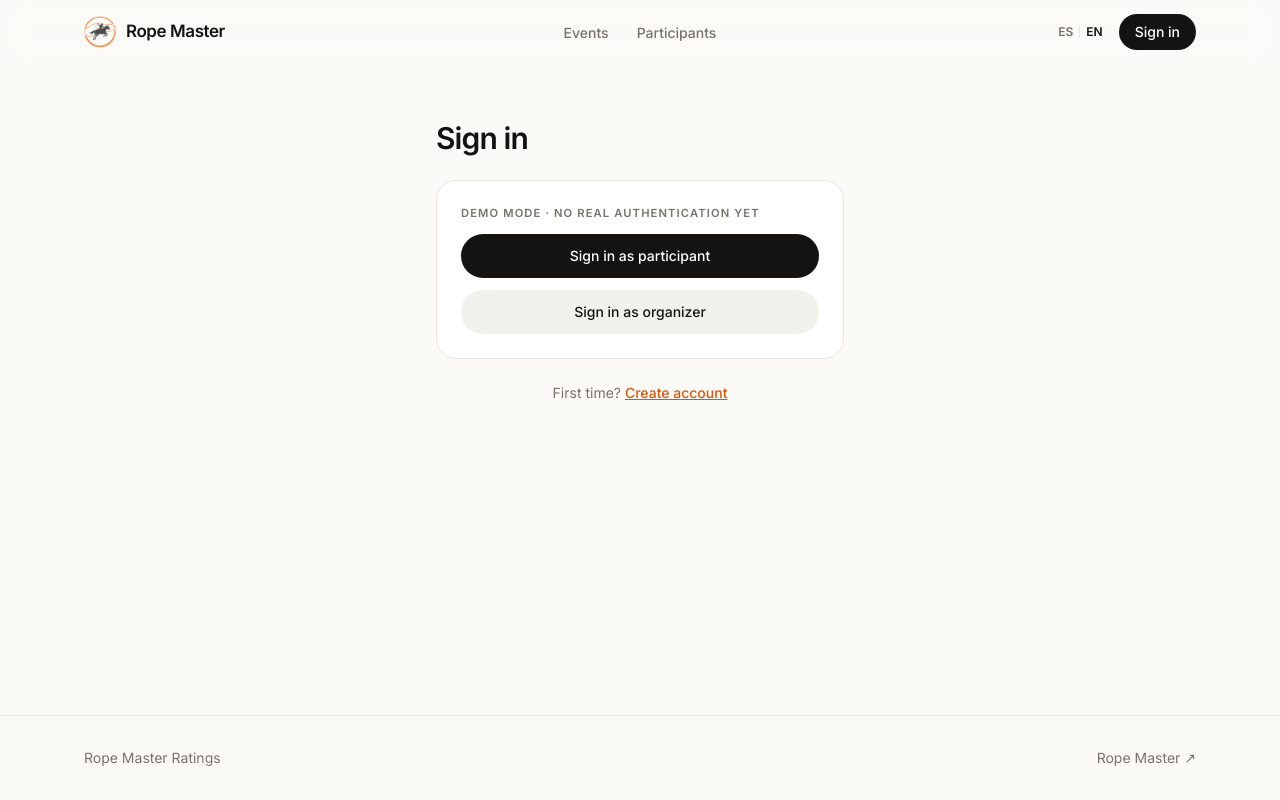
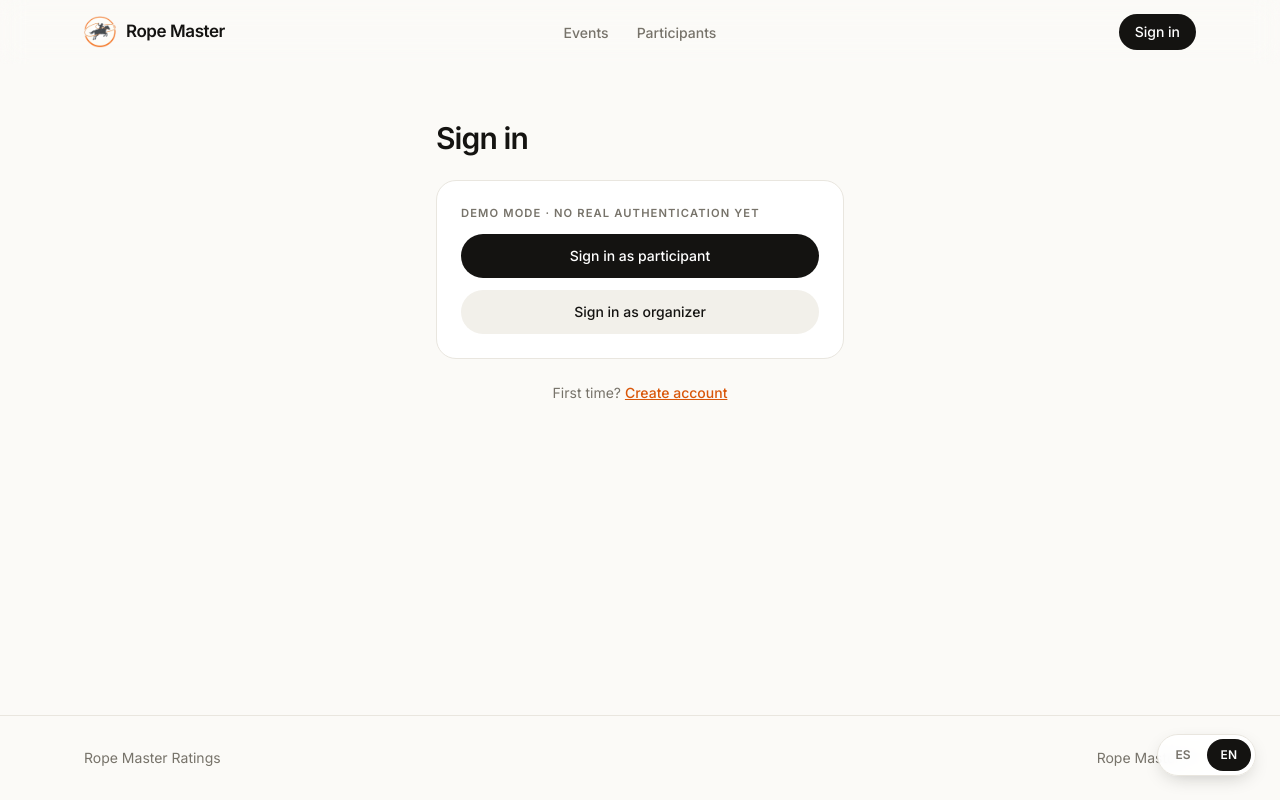
Before and after one commit to KinaliaGit/ropemaster-ratings, a Next.js app: page /en/entrar in a window 1280 px wide. Built offline with nearby package versions, Linux system fonts and the light colour scheme; no server answers.

Commit message:
fix: el modo desarrollo permite abrir el sitio desde la IP de la red (los botones no respondían); selector de idioma flotante abajo a la derecha

```diff
--- a/next.config.ts
+++ b/next.config.ts
@@ -2,6 +2,10 @@ import type { NextConfig } from "next";
 
 const nextConfig: NextConfig = {
   /* config options here */
+  // En desarrollo, Next bloquea los archivos de la app si abres el sitio desde otra dirección que localhost
+  // (por ejemplo la IP de tu red, para verlo desde el celular). Sin esto la página se ve pero los botones no responden.
+  // Solo aplica a `npm run dev`; no afecta a producción.
+  allowedDevOrigins: ["10.*.*.*", "192.168.*.*", "172.*.*.*", "*.local"],
   cacheComponents: true,
   partialPrefetching: true,
   turbopack: {
--- a/src/app/[lang]/layout.tsx
+++ b/src/app/[lang]/layout.tsx
@@ -4,6 +4,7 @@ import { Inter } from "next/font/google";
 import "../globals.css";
 import { Header } from "@/components/Header";
 import { Footer } from "@/components/Footer";
+import { LangSwitch } from "@/components/LangSwitch";
 import { LOCALES, getDictionary, hasLocale } from "@/lib/i18n";
 
 const inter = Inter({ variable: "--font-inter", subsets: ["latin"] });
@@ -29,6 +30,7 @@ export default async function RootLayout({ children, params }: LayoutProps<"/[la
         <Header lang={lang} t={t} />
         <main className="flex-1 pt-16">{children}</main>
         <Footer t={t} />
+        <LangSwitch lang={lang} label={t.nav.language} />
       </body>
     </html>
   );
--- a/src/components/Header.tsx
+++ b/src/components/Header.tsx
@@ -2,7 +2,6 @@ import Link from "next/link";
 import { Suspense } from "react";
 import { getSession } from "@/lib/session";
 import { logout } from "@/lib/auth-actions";
-import { LangSwitch } from "@/components/LangSwitch";
 import { NavLinks } from "@/components/NavLinks";
 import { AccountMenu } from "@/components/AccountMenu";
 import { initials } from "@/lib/mock";
@@ -22,7 +21,7 @@ async function Account({ lang, t }: { lang: Lang; t: Dict }) {
   );
 }
 
-// Navbar sin fondo (solo desenfoque): logo · enlaces centrados · idioma y cuenta.
+// Navbar sin fondo (solo desenfoque): logo · enlaces centrados · cuenta. El idioma va en un botón flotante (LangSwitch).
 export function Header({ lang, t }: { lang: Lang; t: Dict }) {
   const items = [{ href: `/${lang}`, label: t.nav.events }, { href: `/${lang}/participantes`, label: t.nav.participants }];
   return (
@@ -34,8 +33,7 @@ export function Header({ lang, t }: { lang: Lang; t: Dict }) {
           <span className="hidden sm:inline">{t.common.brand}</span>
         </Link>
         <div className="md:justify-self-center"><NavLinks items={items} /></div>
-        <div className="flex items-center justify-end gap-4">
-          <LangSwitch lang={lang} label={t.nav.language} />
+        <div className="flex items-center justify-end">
           <Suspense fallback={<span className="size-9" />}><Account lang={lang} t={t} /></Suspense>
         </div>
       </div>
--- a/src/components/LangSwitch.tsx
+++ b/src/components/LangSwitch.tsx
@@ -13,16 +13,14 @@ function Current({ lang, label }: { lang: "es" | "en"; label: string }) {
   return <Switch lang={lang} label={label} rest={pathname.replace(/^\/(es|en)/, "")} />;
 }
 
-// Dos códigos en texto sencillo: el activo en negro, el otro apagado.
+// Selector flotante fijo abajo a la derecha: dos opciones en una píldora, la activa resaltada.
 function Switch({ lang, label, rest }: { lang: "es" | "en"; label: string; rest: string }) {
   return (
-    <div aria-label={label} className="flex items-center gap-1.5 text-xs font-semibold">
-      {(["es", "en"] as const).map((l, i) => (
-        <span key={l} className="flex items-center gap-1.5">
-          {i > 0 && <span aria-hidden className="h-3 w-px bg-line" />}
-          <Link href={`/${l}${rest}`} hrefLang={l} aria-current={l === lang ? "true" : undefined}
-            className={`uppercase transition ${l === lang ? "text-ink" : "text-muted hover:text-ink"}`}>{l}</Link>
-        </span>
+    <div role="group" aria-label={label}
+      className="fixed bottom-4 right-4 z-40 flex items-center gap-0.5 rounded-full border border-line bg-white/90 p-1 text-xs font-semibold shadow-[0_6px_20px_-8px_rgba(20,19,17,0.3)] backdrop-blur sm:bottom-6 sm:right-6">
+      {(["es", "en"] as const).map((l) => (
+        <Link key={l} href={`/${l}${rest}`} hrefLang={l} aria-current={l === lang ? "true" : undefined}
+          className={`rounded-full px-3.5 py-2 uppercase transition ${l === lang ? "bg-ink text-white" : "text-muted hover:text-ink"}`}>{l}</Link>
       ))}
     </div>
   );
```
